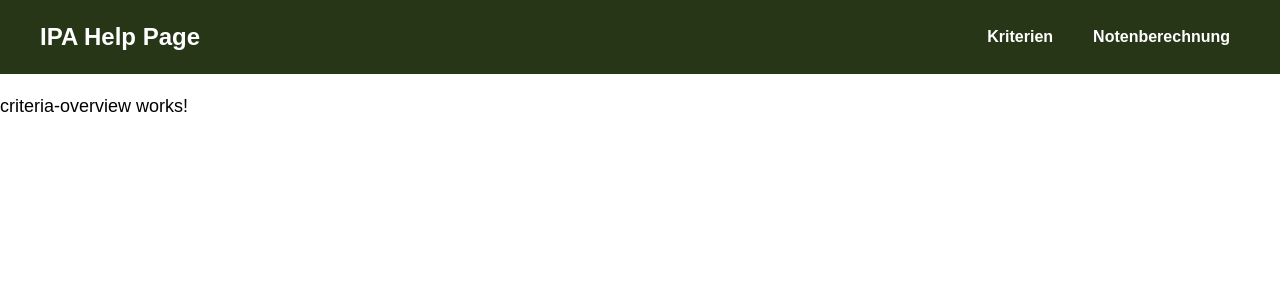
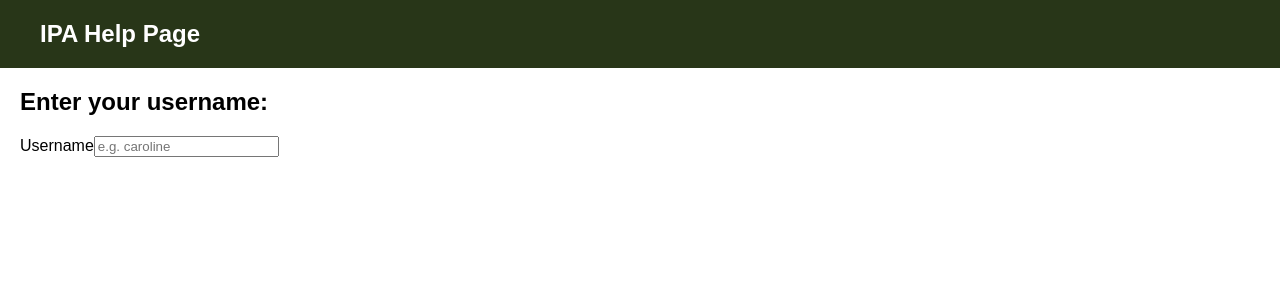
Before and after one commit to Nivreleu/IPA-help-page, an Angular app in the folder src/frontend/ipa-help-page/: page / in a window 1280 px wide. Shown: the top 300 px of the page. Built offline with nearby package versions, Linux system fonts and the light colour scheme.

Commit message:
add Login Page

```diff
--- a/src/frontend/ipa-help-page/src/app/app.html
+++ b/src/frontend/ipa-help-page/src/app/app.html
@@ -1,4 +1,4 @@
 <main class="main">
   <app-header></app-header>
-  <router-outlet />
+  <router-outlet></router-outlet>
 </main>
--- a/src/frontend/ipa-help-page/src/app/app.routes.ts
+++ b/src/frontend/ipa-help-page/src/app/app.routes.ts
@@ -1,7 +1,9 @@
 import {CriteriaOverview} from './criteria-overview/criteria-overview';
 import {CalculateGrade} from './calculate-grade/calculate-grade';
+import {UserLogin} from './user-login/user-login';
 
 export const routes = [
-  { path: '', component: CriteriaOverview },
-  { path: 'grade', component: CalculateGrade },
+  { path: '', component: UserLogin },
+  { path: 'overview/:username', component: CriteriaOverview },
+  { path: 'grade/:username', component: CalculateGrade },
 ];
--- a/src/frontend/ipa-help-page/src/app/app.ts
+++ b/src/frontend/ipa-help-page/src/app/app.ts
@@ -1,13 +1,26 @@
-import { Component, signal } from '@angular/core';
-import { RouterOutlet } from '@angular/router';
+import { Component } from '@angular/core';
+import {NavigationEnd, Router, RouterOutlet} from '@angular/router';
+import { filter } from 'rxjs/operators';
 import {Header} from './header/header';
 
 @Component({
   selector: 'app-root',
-  imports: [RouterOutlet, Header],
+  standalone: true,
   templateUrl: './app.html',
-  styleUrl: './app.scss',
+  imports: [
+    RouterOutlet,
+    Header
+  ]
 })
-export class App {
-  protected readonly title = signal('ipa-help-page');
+export class AppComponent {
+
+  showHeader = false;
+
+  constructor(private router: Router) {
+    this.router.events
+      .pipe(filter(event => event instanceof NavigationEnd))
+      .subscribe((event: NavigationEnd) => {
+        this.showHeader = event.urlAfterRedirects !== '/';
+      });
+  }
 }
--- a/src/frontend/ipa-help-page/src/app/header/header.html
+++ b/src/frontend/ipa-help-page/src/app/header/header.html
@@ -1,9 +1,14 @@
 <section class="header">
   <h1 class="header__title">IPA Help Page</h1>
-  <nav class="header__nav">
+
+  <nav class="header__nav" *ngIf="username">
     <ul class="header__nav-list">
-      <li class="header__nav-item"><a routerLink="/">Kriterien</a></li>
-      <li class="header__nav-item"><a routerLink="/grade">Notenberechnung</a></li>
+      <li class="header__nav-item">
+        <a [routerLink]="['/overview', username]">Kriterien</a>
+      </li>
+      <li class="header__nav-item">
+        <a [routerLink]="['/grade', username]">Notenberechnung</a>
+      </li>
     </ul>
   </nav>
 </section>
--- a/src/frontend/ipa-help-page/src/app/header/header.ts
+++ b/src/frontend/ipa-help-page/src/app/header/header.ts
@@ -1,15 +1,28 @@
 import { Component } from '@angular/core';
-import {RouterLink} from '@angular/router';
+import {NavigationEnd, Router, RouterLink} from '@angular/router';
+import { filter } from 'rxjs/operators';
+import {NgIf} from '@angular/common';
 
 @Component({
   selector: 'app-header',
   standalone: true,
-  imports: [
-    RouterLink
-  ],
   templateUrl: './header.html',
   styleUrl: './header.scss',
+  imports: [
+    RouterLink,
+    NgIf
+  ]
 })
 export class Header {
 
+  username: string | null = null;
+
+  constructor(private router: Router) {
+    this.router.events
+      .pipe(filter(event => event instanceof NavigationEnd))
+      .subscribe(() => {
+        const segments = this.router.url.split('/');
+        this.username = segments.length > 2 ? segments[2] : null;
+      });
+  }
 }
--- /dev/null
+++ b/src/frontend/ipa-help-page/src/app/user-login/user-login.html
@@ -0,0 +1,15 @@
+<section class="user-login">
+  <h2>Enter your username:</h2>
+
+  <label for="username">Username</label>
+  <input
+    #user
+    type="text"
+    id="username"
+    name="username"
+    placeholder="e.g. caroline"
+    autocomplete="off"
+    (keydown.space)="$event.preventDefault()"
+    (keyup.enter)="goToOverview(user.value)"
+  >
+</section>
--- /dev/null
+++ b/src/frontend/ipa-help-page/src/app/user-login/user-login.scss
@@ -0,0 +1,3 @@
+.user-login{
+  padding: 0 20px;
+}
--- /dev/null
+++ b/src/frontend/ipa-help-page/src/app/user-login/user-login.ts
@@ -0,0 +1,19 @@
+import { Component } from '@angular/core';
+import { Router } from '@angular/router';
+
+@Component({
+  selector: 'app-user-login',
+  standalone: true,
+  templateUrl: './user-login.html',
+  styleUrl: './user-login.scss',
+})
+export class UserLogin {
+
+  constructor(private router: Router) {}
+
+  goToOverview(username: string) {
+    const cleanUsername = username.trim();
+    this.router.navigate(['/overview', cleanUsername]);
+  }
+
+}
--- a/src/frontend/ipa-help-page/src/main.ts
+++ b/src/frontend/ipa-help-page/src/main.ts
@@ -1,5 +1,5 @@
-import { bootstrapApplication } from '@angular/platform-browser';
-import { appConfig } from './app/app.config';
-import { App } from './app/app';
+import {bootstrapApplication} from '@angular/platform-browser';
+import {appConfig} from './app/app.config';
+import {AppComponent} from './app/app';
 
-bootstrapApplication(App, appConfig).catch((err) => console.error(err));
+bootstrapApplication(AppComponent, appConfig).catch((err) => console.error(err));
```
Also changed, not shown: 1 other file (tests, documents, lock files or other folders).
